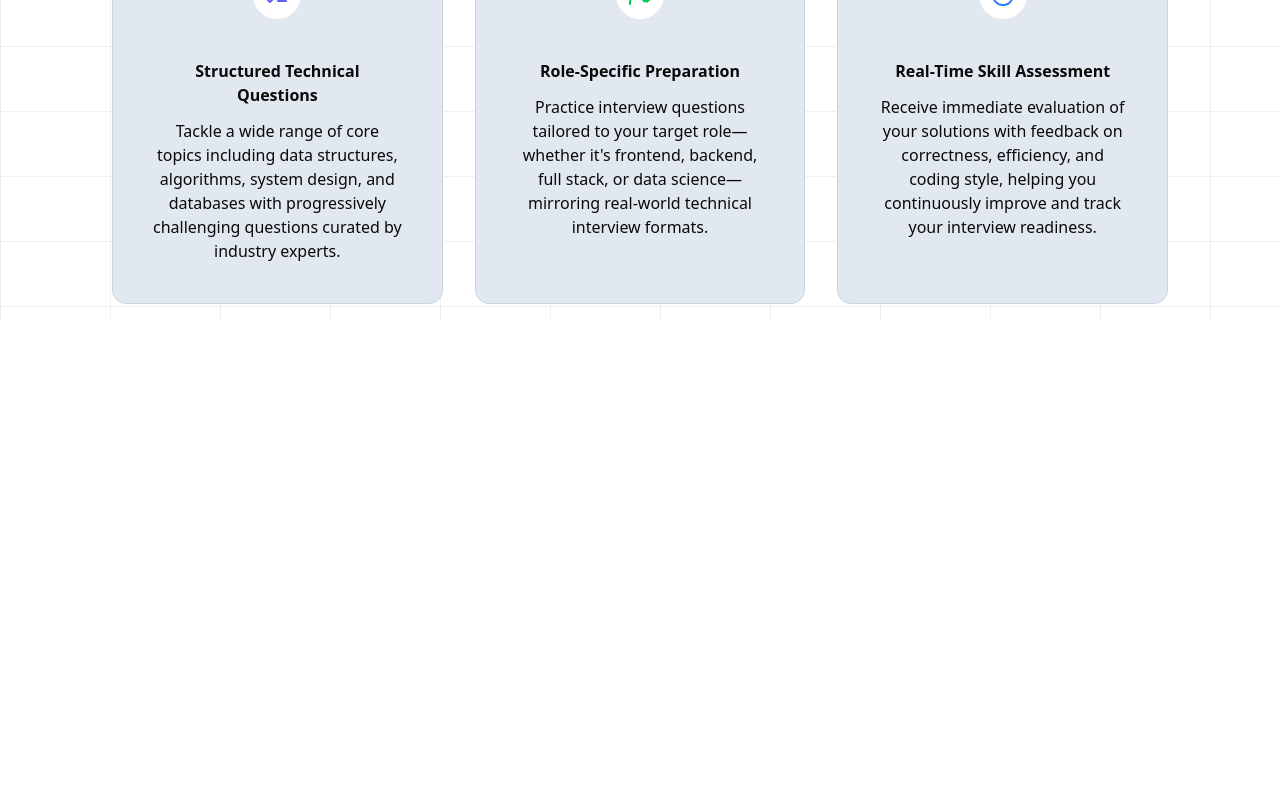
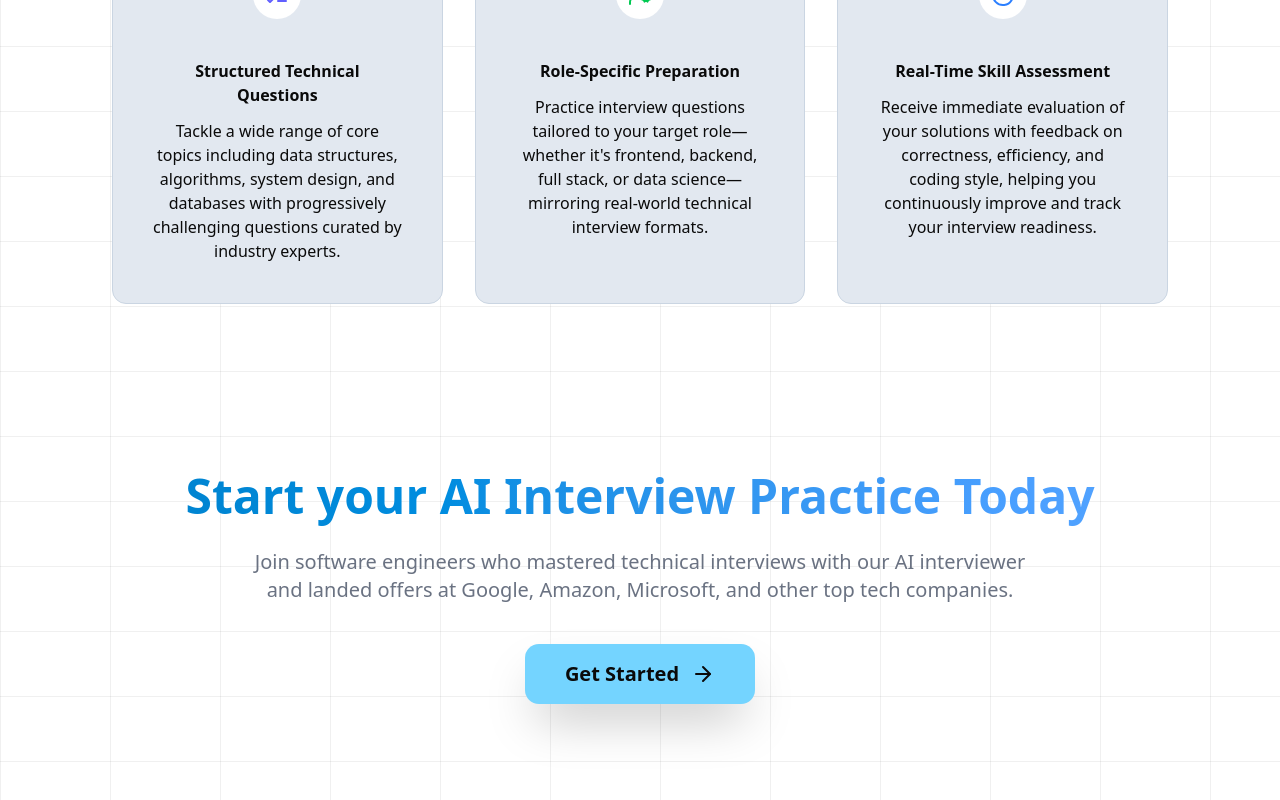
Before and after one commit to DeepakLabade/mock-interviewer, a React (Vite) app: page / in a window 1280 px wide. Shown: the part 867-1667 px from the top of the page. Before the commit the page ends 1187 px from the top, so only its background shows below. Built offline with nearby package versions, Linux system fonts and the light colour scheme; no server answers.

Commit message:
completed landing page

```diff
--- a/src/routes/Home.tsx
+++ b/src/routes/Home.tsx
@@ -6,7 +6,7 @@ export function Home() {
     <div>
       <div className="relative w-full overflow-hidden min-h-[120vh] bg-pattern">
         {/* Blurred circle in center */}
-        <div className="absolute top-1/2 left-1/2 w-[550px] h-[500px] -translate-x-1/2 -translate-y-3/4 bg-blue-300 opacity-40 rounded-full blur-3xl z-10"></div>
+        <div className="absolute top-0 left-1/2 w-[550px] h-[500px] -translate-x-1/2 bg-blue-300 opacity-40 rounded-full blur-3xl z-10"></div>
 
         {/* Content above everything */}
         <div className="relative z-20 flex pt-20 justify-center h-full">
@@ -102,6 +102,25 @@ export function Home() {
                   </div>
                 </div>
               </div>
+
+              <footer>
+                <div className="text-center pt-20 my-20 flex flex-col justify-center items-center">
+                  <div className="text-5xl font-semibold bg-gradient-to-r from-sky-600 to-blue-400 text-transparent bg-clip-text p-2">
+                    <h1 className="">Start your AI Interview Practice Today</h1>
+                  </div>
+
+                  <p className="text-xl mt-5 w-[800px] text-gray-500">
+                    Join software engineers who mastered technical interviews
+                    with our AI interviewer and landed offers at Google, Amazon,
+                    Microsoft, and other top tech companies.
+                  </p>
+
+                  <button className="px-10 py-4 shadow-2xl font-semibold bg-sky-300 rounded-xl text-xl flex gap-3 justify-center items-center mt-10">
+                    Get Started
+                    <ArrowRight strokeWidth={2} className="inline" />
+                  </button>
+                </div>
+              </footer>
             </div>
           </Container>
         </div>
```
